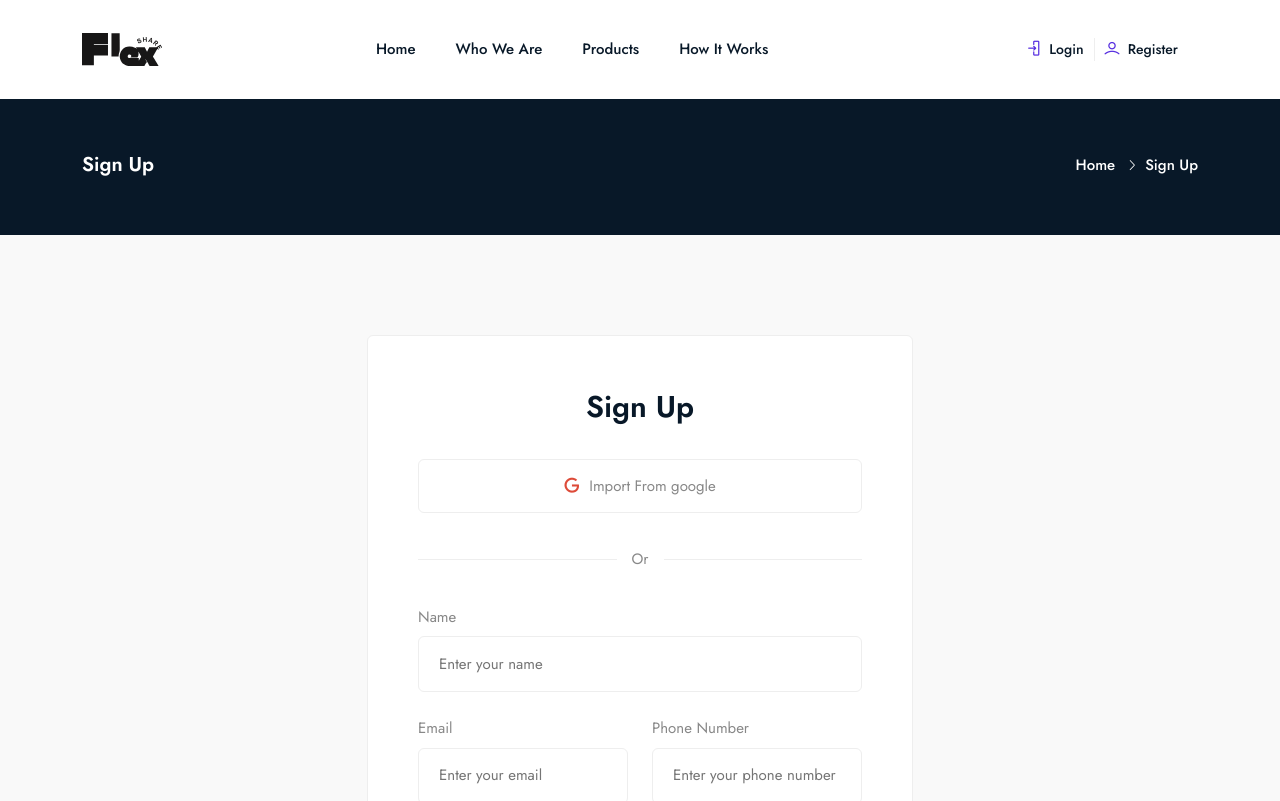
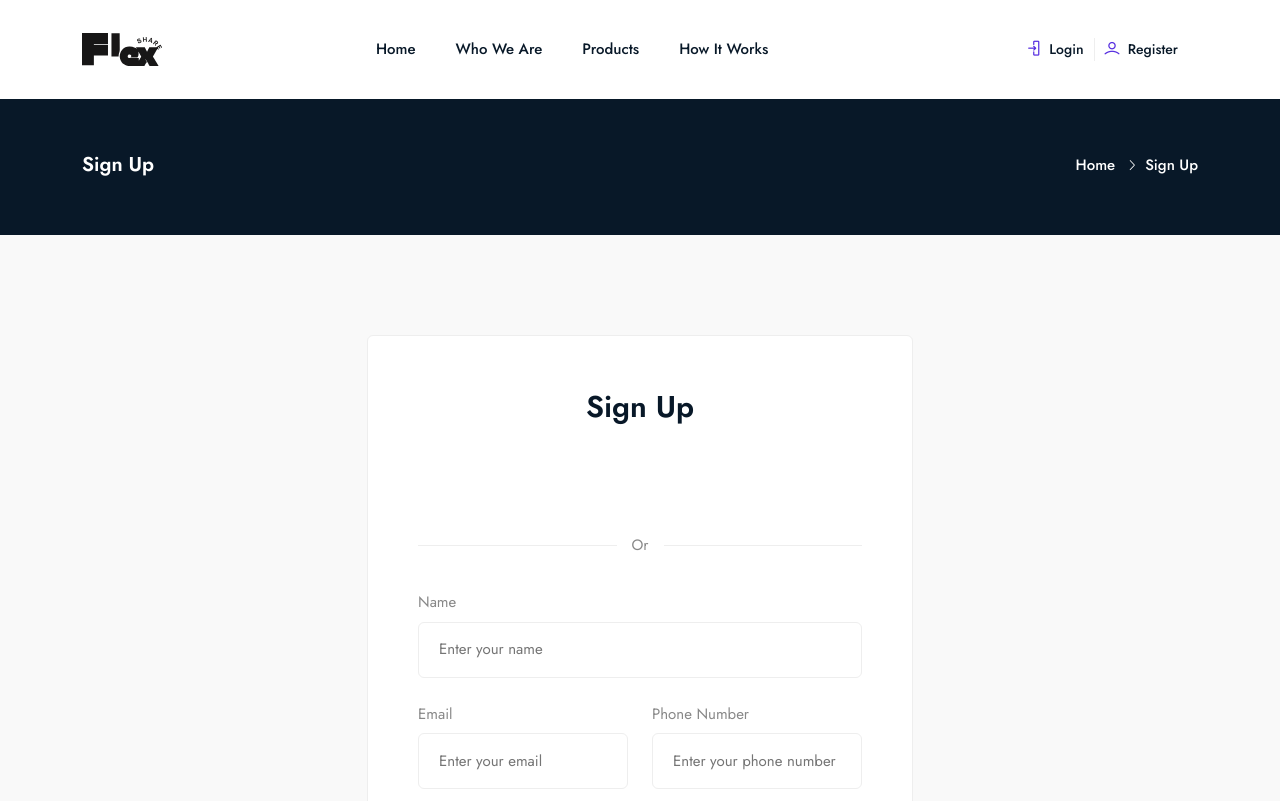
Before and after one commit to kajugadaniels/flexshare-client, a React (Vite) app: page /register in a window 1280 px wide. Shown: the top 801 px of the page. Built offline with nearby package versions, Linux system fonts and the light colour scheme.

Commit message:
Import GoogleLogin and jwt-decode for Google Authentication in Register.jsx

```diff
--- a/src/pages/auth/Register.jsx
+++ b/src/pages/auth/Register.jsx
@@ -2,6 +2,8 @@ import React, { useState } from 'react';
 import { Link, useNavigate } from 'react-router-dom';
 import { toast } from 'react-toastify';
 import { registerUser } from '../../api'; // Ensure the registerUser function is correctly imported
+import { GoogleLogin } from '@react-oauth/google'; // Import GoogleLogin component
+import jwt_decode from 'jwt-decode'; // Import jwt-decode to decode Google token
 
 const Register = () => {
     const navigate = useNavigate();
@@ -109,19 +111,54 @@ const Register = () => {
     };
 
     /**
-     * Toggles the navigation bar expansion for mobile view.
+     * Handles successful Google authentication.
+     * @param {Object} credentialResponse - The response from Google after authentication.
      */
-    const toggleNavbar = () => {
-        // Implementation remains the same as in your original Header component
+    const handleGoogleSuccess = async (credentialResponse) => {
+        if (credentialResponse.credential) {
+            try {
+                // Decode the JWT credential to extract user information
+                const decoded = jwt_decode(credentialResponse.credential);
+                const { name, email, sub } = decoded;
+
+                // Prepare data to send to your backend
+                const googleData = {
+                    name: name,
+                    email: email,
+                    google_id: sub, // 'sub' is the unique identifier for the Google user
+                    // You might want to generate a password or handle it differently
+                };
+
+                // Send the Google data to your backend to handle authentication
+                const response = await registerUser(googleData); // Ensure your backend can handle Google registration
+
+                if (response.success) {
+                    toast.success(response.message || 'Google Registration successful!');
+                    // Store token and user data in localStorage
+                    localStorage.setItem('token', response.data.token);
+                    localStorage.setItem('user', JSON.stringify(response.data.user));
+                    // Redirect to dashboard
+                    navigate('/dashboard');
+                } else {
+                    // Handle backend validation errors
+                    toast.error(response.message || 'Google Registration failed. Please try again.');
+                }
+            } catch (error) {
+                console.error('Google Registration error:', error);
+                toast.error('An unexpected error occurred during Google Registration. Please try again.');
+            }
+        } else {
+            toast.error('Google Authentication failed. Please try again.');
+        }
     };
 
     /**
-     * Determines if the given path is active based on the current location.
-     * @param {string} path - The path to check.
-     * @returns {boolean} - True if the path is active, else false.
+     * Handles failed Google authentication.
+     * @param {Object} error - The error object from Google.
      */
-    const isActive = (path) => {
-        // Implementation remains the same as in your original Header component
+    const handleGoogleFailure = (error) => {
+        console.error('Google Authentication error:', error);
+        toast.error('Google Authentication failed. Please try again.');
     };
 
     return (
@@ -139,9 +176,9 @@ const Register = () => {
                         <div className="col-lg-6 col-md-6 col-12">
                             <ul className="breadcrumb-nav">
                                 <li>
-                                    <a href="/"> {/* Changed to Link for client-side routing */}
+                                    <Link to="/"> {/* Changed to Link for client-side routing */}
                                         Home
-                                    </a>
+                                    </Link>
                                 </li>
                                 <li>
                                     Sign Up
@@ -159,18 +196,23 @@ const Register = () => {
                             <div className="form-head">
                                 <h4 className="title">Sign Up</h4>
                                 <form onSubmit={handleSubmit}>
-                                    <div class="socila-login">
+                                    {/* Google Sign-In Button */}
+                                    <div className="social-login">
                                         <ul>
                                             <li>
-                                                <a href="javascript:void(0)" class="google">
-                                                    <i class="lni lni-google"></i>Import From google
-                                                </a>
+                                                <GoogleLogin
+                                                    onSuccess={handleGoogleSuccess}
+                                                    onError={handleGoogleFailure}
+                                                    useOneTap
+                                                />
                                             </li>
                                         </ul>
                                     </div>
-                                    <div class="alt-option">
+                                    {/* Divider */}
+                                    <div className="alt-option">
                                         <span>Or</span>
                                     </div>
+                                    {/* Registration Form Fields */}
                                     <div className="form-group">
                                         <label htmlFor="name">Name</label>
                                         <input
@@ -256,7 +298,7 @@ const Register = () => {
                                                         required
                                                     />
                                                     <label className="form-check-label" htmlFor="agreeToTerms">
-                                                        Agree to our <a href="/terms-and-conditions">Terms and Conditions</a>
+                                                        Agree to our <Link to="/terms-and-conditions">Terms and Conditions</Link> {/* Changed to Link */}
                                                     </label>
                                                 </div>
                                             </div>
@@ -268,7 +310,7 @@ const Register = () => {
                                         </button>
                                     </div>
                                     <p className="outer-link">
-                                        Already have an account? <a href="/login">Login Now</a>
+                                        Already have an account? <Link to="/login">Login Now</Link> {/* Changed to Link */}
                                     </p>
                                 </form>
                             </div>
```
